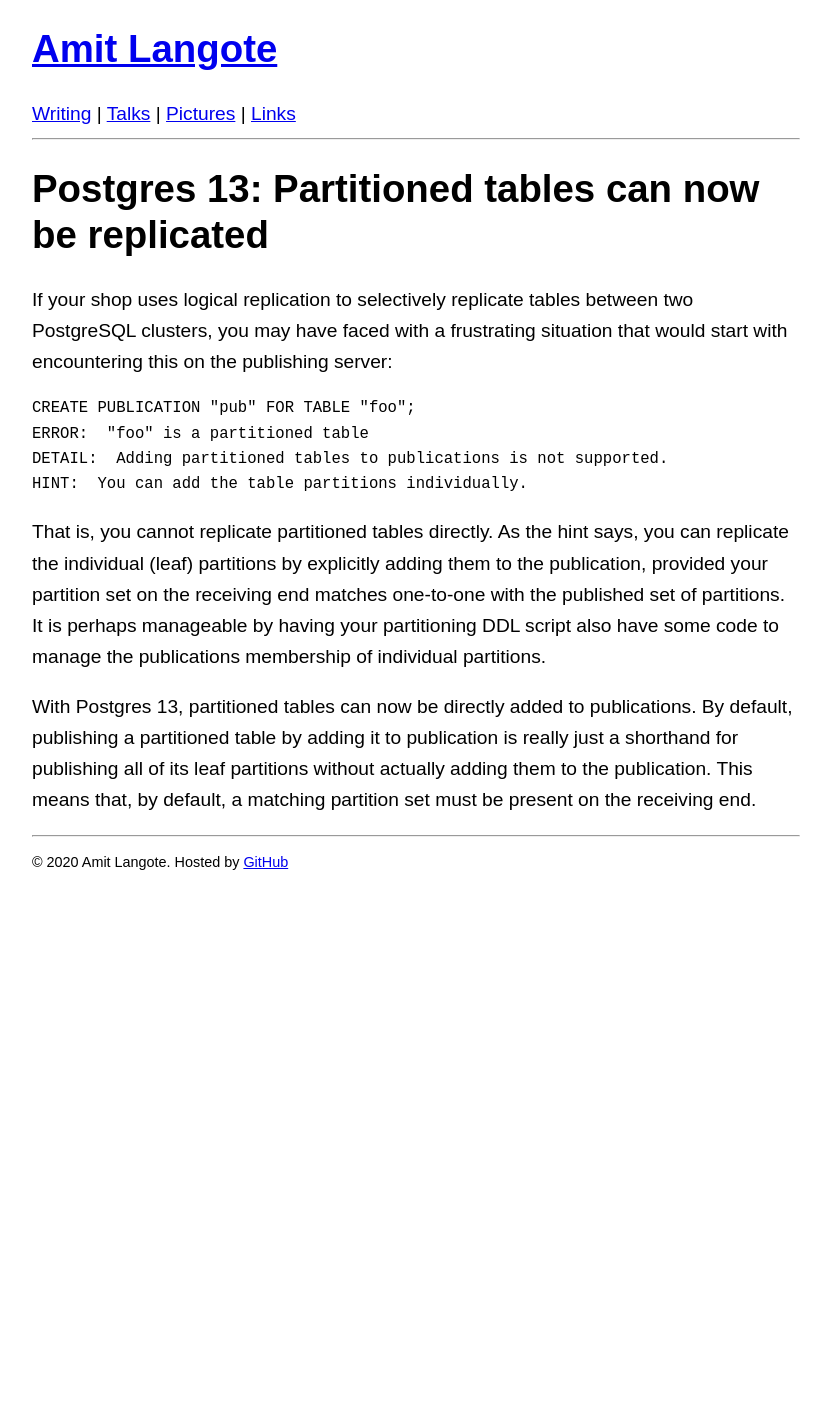
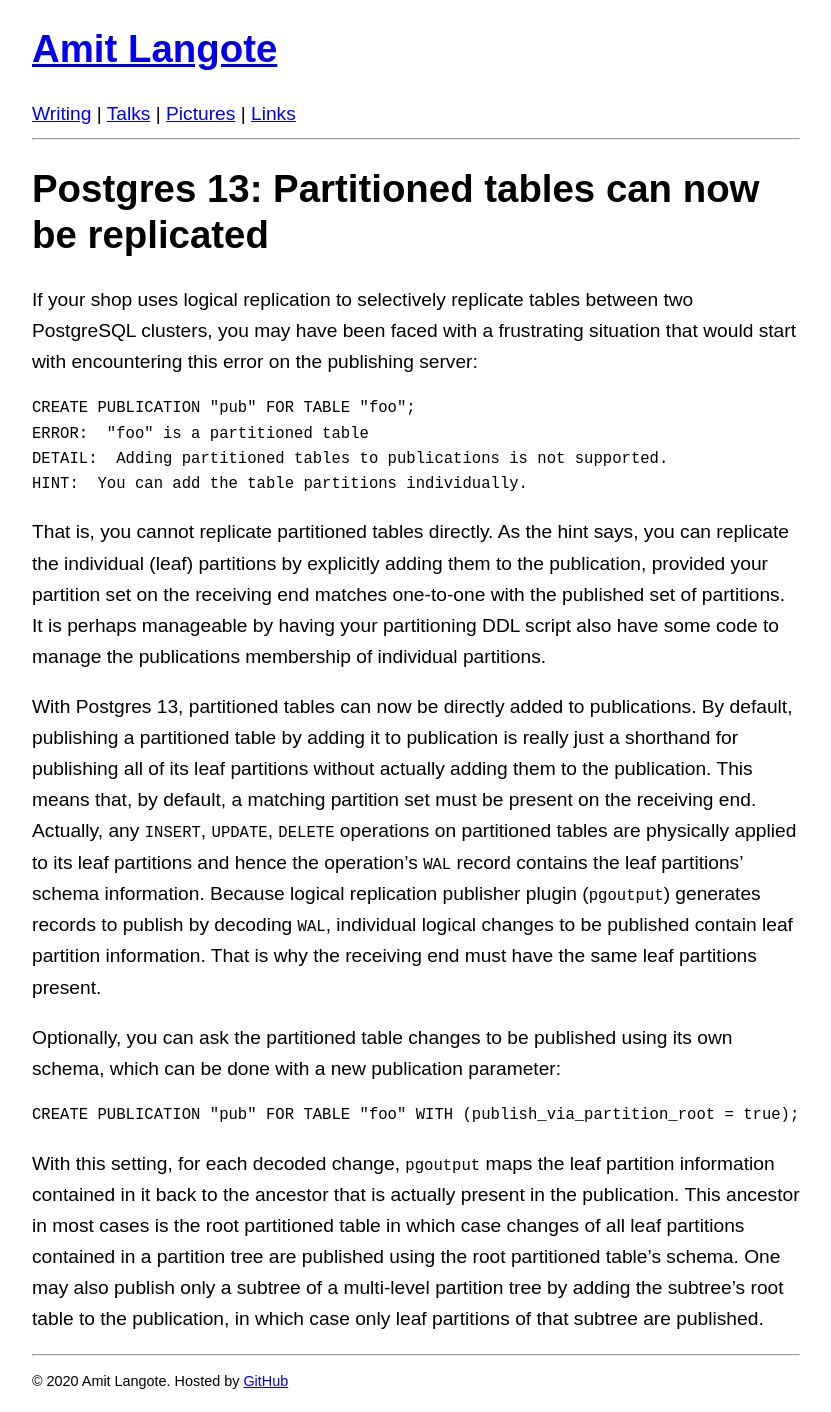
Before and after one commit to amitlan/website, a Jekyll site: the page built from writing/pg/partition-logical-replication/index.md, in a window 1280 px wide. Shown: the whole page, without its empty margins (224-1055 px from the left). Built offline with Jekyll 4.4.1, drawn with Linux system fonts in a browser that asks for light colours; before the commit the page ends 900 px from its top, so only the background shows below that.

Commit message:
partition-logical-replication: progress

````diff
--- a/writing/pg/partition-logical-replication/index.md
+++ b/writing/pg/partition-logical-replication/index.md
@@ -5,8 +5,8 @@ title: "Postgres 13: Partitioned tables can now be replicated"
 # Postgres 13: Partitioned tables can now be replicated
 
 If your shop uses logical replication to selectively replicate tables between two
-PostgreSQL clusters, you may have faced with a frustrating situation that would start
-with encountering this on the publishing server:
+PostgreSQL clusters, you may have been faced with a frustrating situation that would
+start with encountering this error on the publishing server:
 
 ```
 CREATE PUBLICATION "pub" FOR TABLE "foo";
@@ -26,4 +26,25 @@ With Postgres 13, partitioned tables can now be directly added to publications.
 By default, publishing a partitioned table by adding it to publication is really
 just a shorthand for publishing all of its leaf partitions without actually
 adding them to the publication.  This means that, by default, a matching partition
-set must be present on the receiving end.
+set must be present on the receiving end.  Actually, any `INSERT`, `UPDATE`,
+`DELETE` operations on partitioned tables are physically applied to its leaf
+partitions and hence the operation's `WAL` record contains the leaf partitions'
+schema information.  Because logical replication publisher plugin (`pgoutput`)
+generates records to publish by decoding `WAL`, individual logical changes to be
+published contain leaf partition information. That is why the receiving end must
+have the same leaf partitions present.
+
+Optionally, you can ask the partitioned table changes to be published using its
+own schema, which can be done with a new publication parameter:
+
+```
+CREATE PUBLICATION "pub" FOR TABLE "foo" WITH (publish_via_partition_root = true);
+```
+
+With this setting, for each decoded change, `pgoutput` maps the leaf partition
+information contained in it back to the ancestor that is actually present in the
+publication.  This ancestor in most cases is the root partitioned table in which
+case changes of all leaf partitions contained in a partition tree are published
+using the root partitioned table's schema.  One may also publish only a subtree
+of a multi-level partition tree by adding the subtree's root table to the
+publication, in which case only leaf partitions of that subtree are published.
````
